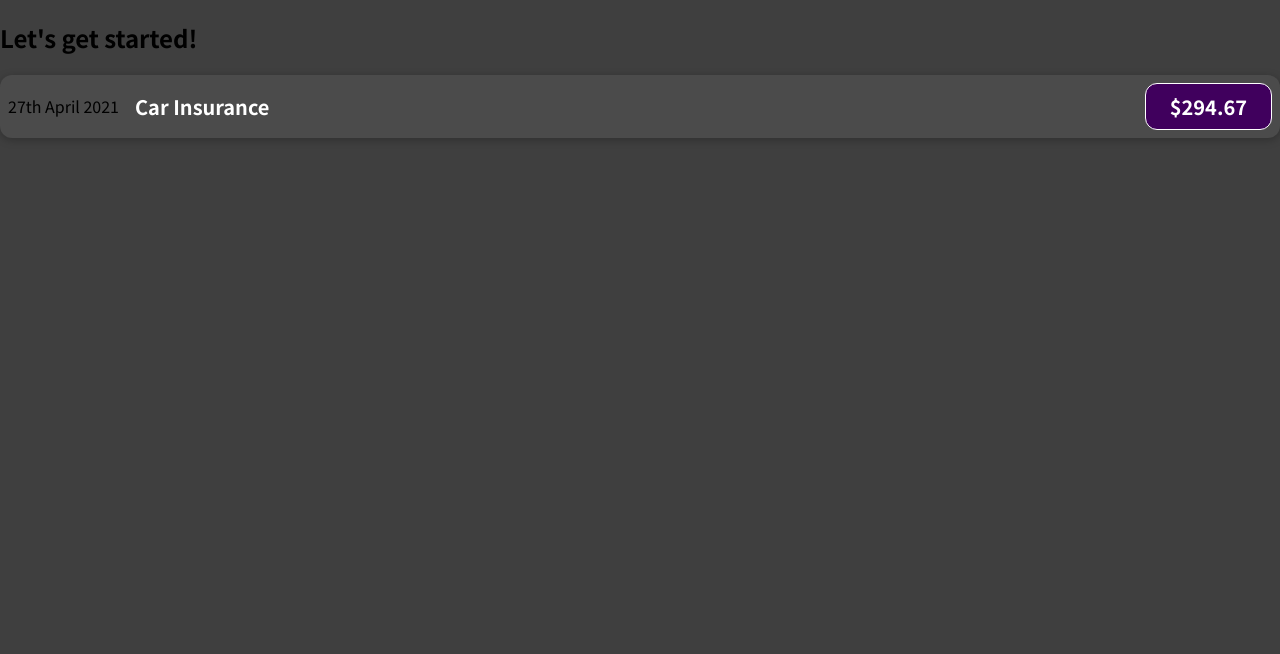
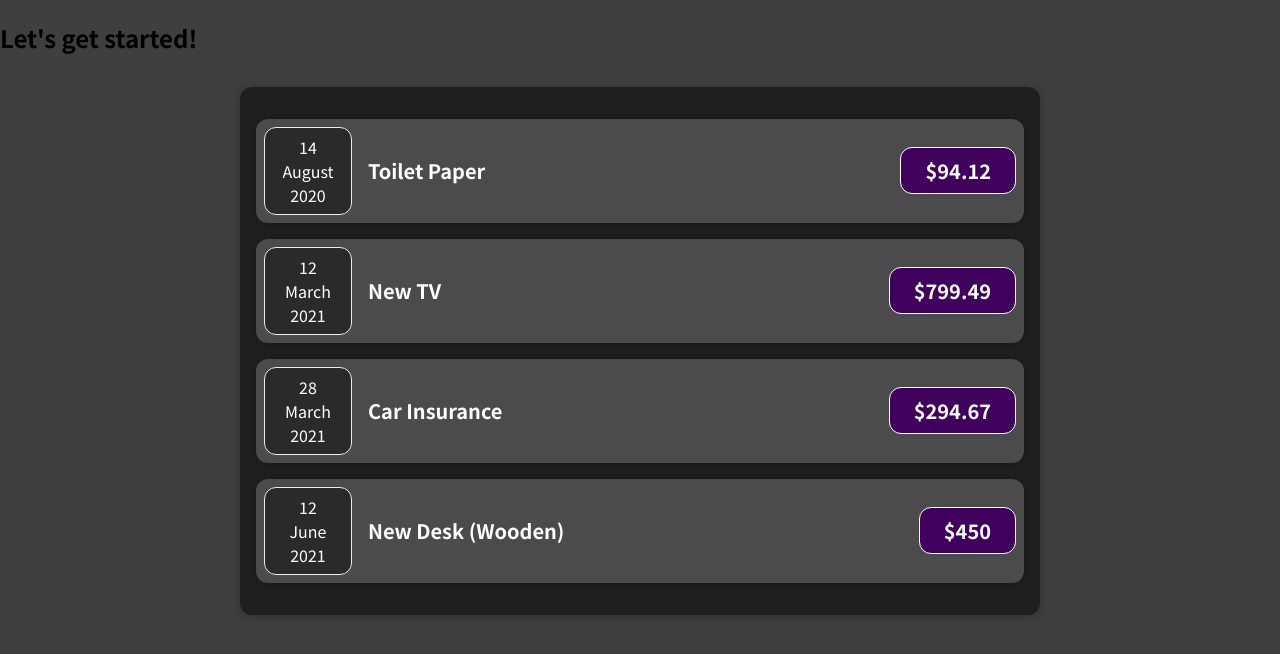
Before and after one commit to NiallFitz/expense-tracker, a JavaScript app: page / in a window 1280 px wide. Shown: the top 654 px of the page. Built offline with nearby package versions, Linux system fonts and the light colour scheme.

Commit message:
Add new Expense Items and separate components

```diff
--- a/src/App.js
+++ b/src/App.js
@@ -1,10 +1,32 @@
-import ExpenseItem from "./components/ExpenseItem";
+import Expenses from "./components/Expenses";
 
 function App() {
+  const expenses = [
+    {
+      id: "e1",
+      title: "Toilet Paper",
+      amount: 94.12,
+      date: new Date(2020, 7, 14)
+    },
+    { id: "e2", title: "New TV", amount: 799.49, date: new Date(2021, 2, 12) },
+    {
+      id: "e3",
+      title: "Car Insurance",
+      amount: 294.67,
+      date: new Date(2021, 2, 28)
+    },
+    {
+      id: "e4",
+      title: "New Desk (Wooden)",
+      amount: 450,
+      date: new Date(2021, 5, 12)
+    }
+  ];
+
   return (
     <div>
       <h2>Let's get started!</h2>
-      <ExpenseItem />
+      <Expenses expenses={expenses} />
     </div>
   );
 }
--- /dev/null
+++ b/src/components/Card.css
@@ -0,0 +1,4 @@
+.card {
+  border-radius: 12px;
+  box-shadow: 0 1px 8px rgba(0, 0, 0, 0.25);
+}
--- /dev/null
+++ b/src/components/Card.js
@@ -0,0 +1,9 @@
+import "./Card.css";
+
+function Card(props) {
+  const classes = "card " + props.className;
+
+  return <div className={classes}>{props.children}</div>;
+}
+
+export default Card;
--- /dev/null
+++ b/src/components/ExpenseDate.css
@@ -0,0 +1,26 @@
+.expense-date {
+  display: flex;
+  flex-direction: column;
+  width: 5.5rem;
+  height: 5.5rem;
+  border: 1px solid #ececec;
+  background-color: #2a2a2a;
+  color: white;
+  border-radius: 12px;
+  align-items: center;
+  justify-content: center;
+}
+
+.expense-date__month {
+  font-size: 0.75rem;
+  font-weight: bold;
+}
+
+.expense-date__year {
+  font-size: 0.75rem;
+}
+
+.expense-date__day {
+  font-size: 1.5rem;
+  font-weight: bold;
+}
--- /dev/null
+++ b/src/components/ExpenseDate.js
@@ -0,0 +1,17 @@
+import "./ExpenseDate.css";
+
+function ExpenseDate(props) {
+  const day = props.date.toLocaleString("en-US", { day: "2-digit" });
+  const month = props.date.toLocaleString("en-US", { month: "long" });
+  const year = props.date.getFullYear();
+
+  return (
+    <div className="expense-date">
+      <div className="expense__day">{day}</div>
+      <div className="expense__month">{month}</div>
+      <div className="expense__year">{year}</div>
+    </div>
+  );
+}
+
+export default ExpenseDate;
--- a/src/components/ExpenseItem.css
+++ b/src/components/ExpenseItem.css
@@ -2,10 +2,8 @@
   display: flex;
   justify-content: space-between;
   align-items: center;
-  box-shadow: 0 2px 8px rgba(0, 0, 0, 0.25);
   padding: 0.5rem;
   margin: 1rem 0;
-  border-radius: 12px;
   background-color: #4b4b4b;
 }
 
--- a/src/components/ExpenseItem.js
+++ b/src/components/ExpenseItem.js
@@ -1,14 +1,16 @@
+import ExpenseDate from "./ExpenseDate";
+import Card from "./Card";
 import "./ExpenseItem.css";
 
-function ExpenseItem() {
+function ExpenseItem(props) {
   return (
-    <div className="expense-item">
-      <div>27th April 2021</div>
+    <Card className="expense-item">
+      <ExpenseDate date={props.date} />
       <div className="expense-item__description">
-        <h2>Car Insurance</h2>
-        <div className="expense-item__price">$294.67</div>
+        <h2>{props.title}</h2>
+        <div className="expense-item__price">${props.amount}</div>
       </div>
-    </div>
+    </Card>
   );
 }
 
--- /dev/null
+++ b/src/components/Expenses.css
@@ -0,0 +1,7 @@
+.expenses {
+  padding: 1rem;
+  background-color: rgb(31, 31, 31);
+  margin: 2rem auto;
+  width: 50rem;
+  max-width: 95%;
+}
--- /dev/null
+++ b/src/components/Expenses.js
@@ -0,0 +1,32 @@
+import ExpenseItem from "./ExpenseItem";
+import Card from "./Card";
+import "./Expenses.css";
+
+function Expenses(props) {
+  return (
+    <Card className="expenses">
+      <ExpenseItem
+        title={props.expenses[0].title}
+        amount={props.expenses[0].amount}
+        date={props.expenses[0].date}
+      />
+      <ExpenseItem
+        title={props.expenses[1].title}
+        amount={props.expenses[1].amount}
+        date={props.expenses[1].date}
+      />
+      <ExpenseItem
+        title={props.expenses[2].title}
+        amount={props.expenses[2].amount}
+        date={props.expenses[2].date}
+      />
+      <ExpenseItem
+        title={props.expenses[3].title}
+        amount={props.expenses[3].amount}
+        date={props.expenses[3].date}
+      />
+    </Card>
+  );
+}
+
+export default Expenses;
```
Also changed, not shown: 1 other file (tests, documents, lock files or other folders).
